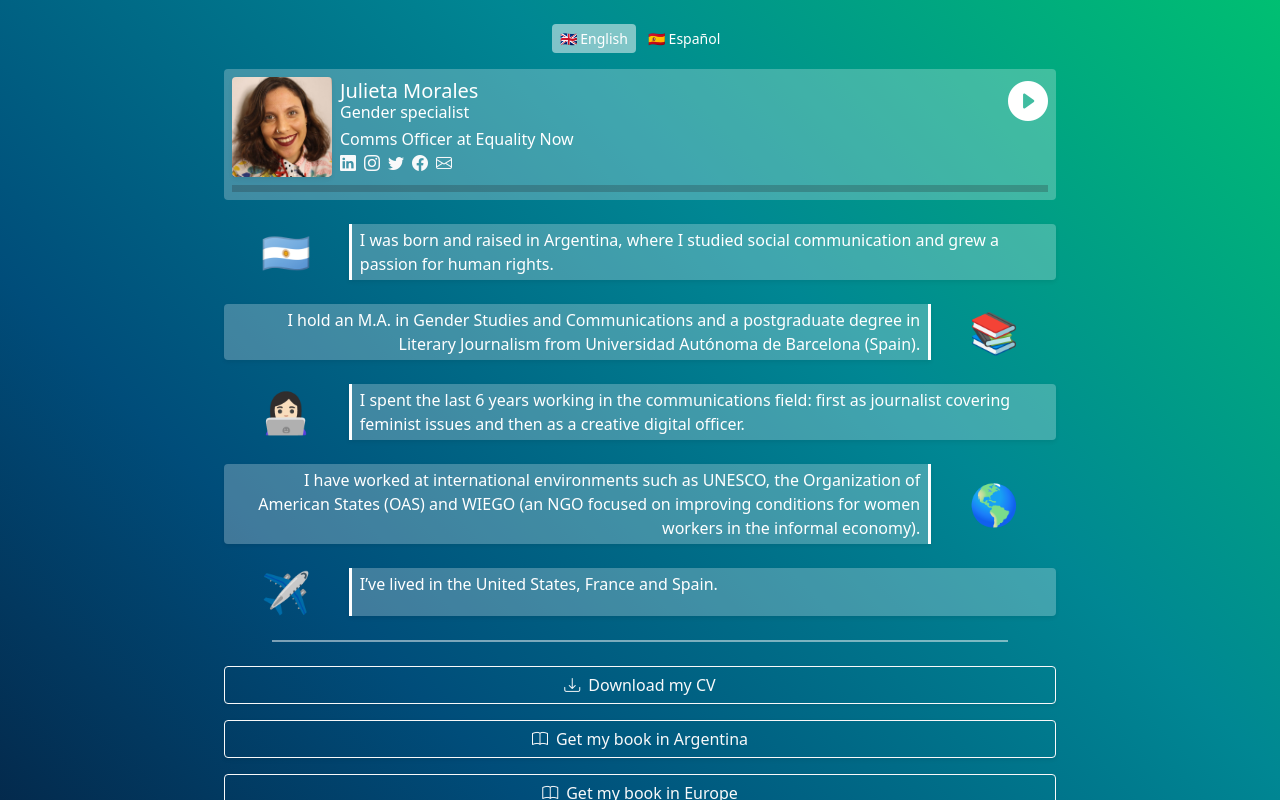
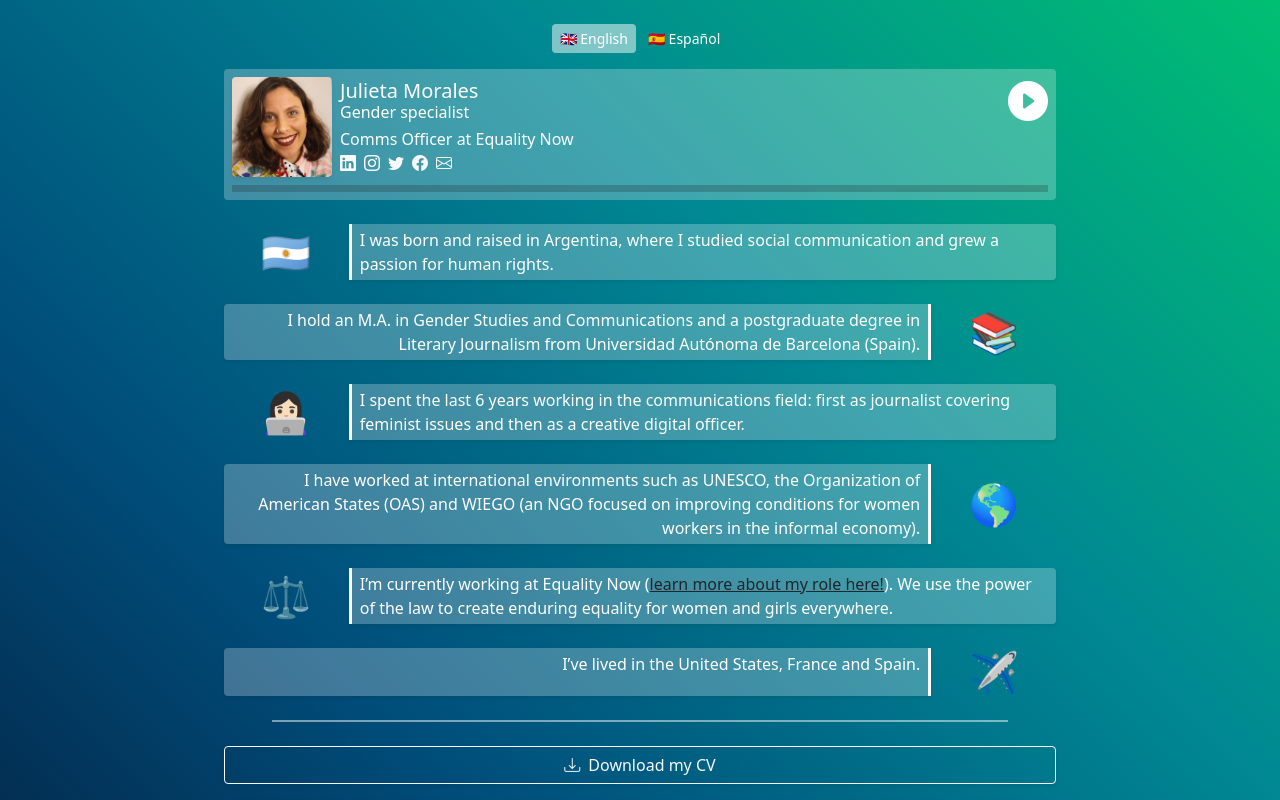
Before and after one commit to omirete/julietamorales.com, a React (Create React App) app: page / in a window 1280 px wide. Shown: the top 800 px of the page. Built offline with nearby package versions, Linux system fonts and the light colour scheme.

Commit message:
added link to equality now profile

```diff
--- a/src/lang/en/index.tsx
+++ b/src/lang/en/index.tsx
@@ -13,7 +13,8 @@ const en = {
   about_2: 'I hold an M.A. in Gender Studies and Communications and a postgraduate degree in Literary Journalism from Universidad Autónoma de Barcelona (Spain).',
   about_3: 'I spent the last 6 years working in the communications field: first as journalist covering feminist issues and then as a creative digital officer.',
   about_4: 'I have worked at international environments such as UNESCO, the Organization of American States (OAS) and WIEGO (an NGO focused on improving conditions for women workers in the informal economy).',
-  about_5: 'I’ve lived in the United States, France and Spain.',
+  about_5: <span>I’m currently working at Equality Now (<a href="https://www.equalitynow.org/staff_members/julieta-morales/" className="link-dark" target="_blank">learn more about my role here!</a>). We use the power of the law to create enduring equality for women and girls everywhere.</span>,
+  about_6: 'I’ve lived in the United States, France and Spain.',
 }
 
 export default en
--- a/src/lang/es/index.tsx
+++ b/src/lang/es/index.tsx
@@ -13,7 +13,8 @@ const es = {
   about_2: 'Tengo un Máster en Estudios de Género y Comunicaciones y un Posgrado en Periodismo Literario por la Universidad Autónoma de Barcelona (España).',
   about_3: 'Pasé los últimos 6 años trabajando en el ámbito de la comunicación: primero como periodista cubriendo historias feministas y, luego, como creativa digital.',
   about_4: 'Trabajé en organizaciones internacionales como UNESCO, la Organización de los Estados Americanos (OEA) y WIEGO (una ONG enfocada en mejorar las condiciones para trabajadoras de la economía informal).',
-  about_5: 'Además de Argentina, viví en los Estados Unidos, en Francia y en España.',
+  about_5: <span>Actualmente trabajo para Equality Now (<a href="https://www.equalitynow.org/staff_members/julieta-morales/" className="link-dark" target="_blank">¡aprendé más acerca de mi puesto acá!</a>). Utilizamos el poder de la ley para crear igualdad duradera para mujeres y niñas en todo el mundo.</span>,
+  about_6: 'Además de Argentina, viví en los Estados Unidos, en Francia y en España.',
 }
 
 export default es
--- a/src/sections/About/index.tsx
+++ b/src/sections/About/index.tsx
@@ -1,15 +1,16 @@
-import { useContext } from 'react'
+import { ReactElement, useContext } from 'react'
 import LangContext from 'contexts/LangContext'
 
 const About: React.FC = () => {
   const lang = useContext(LangContext)
 
-  const aboutContent = [
+  const aboutContent: Array<{icon: string | ReactElement, text: string | ReactElement}> = [
     { icon: '🇦🇷', text: lang.about_1 },
     { icon: '📚', text: lang.about_2 },
     { icon: '👩🏻‍💻', text: lang.about_3 },
     { icon: '🌎', text: lang.about_4 },
-    { icon: '✈️', text: lang.about_5 },
+    { icon: '⚖️', text: lang.about_5 },
+    { icon: '✈️', text: lang.about_6 },
   ]
   const iconClasses =
     'd-flex align-items-center justify-content-center h1 px-3 m-0 py-0 transition-all hover-enlarge-2'
```
